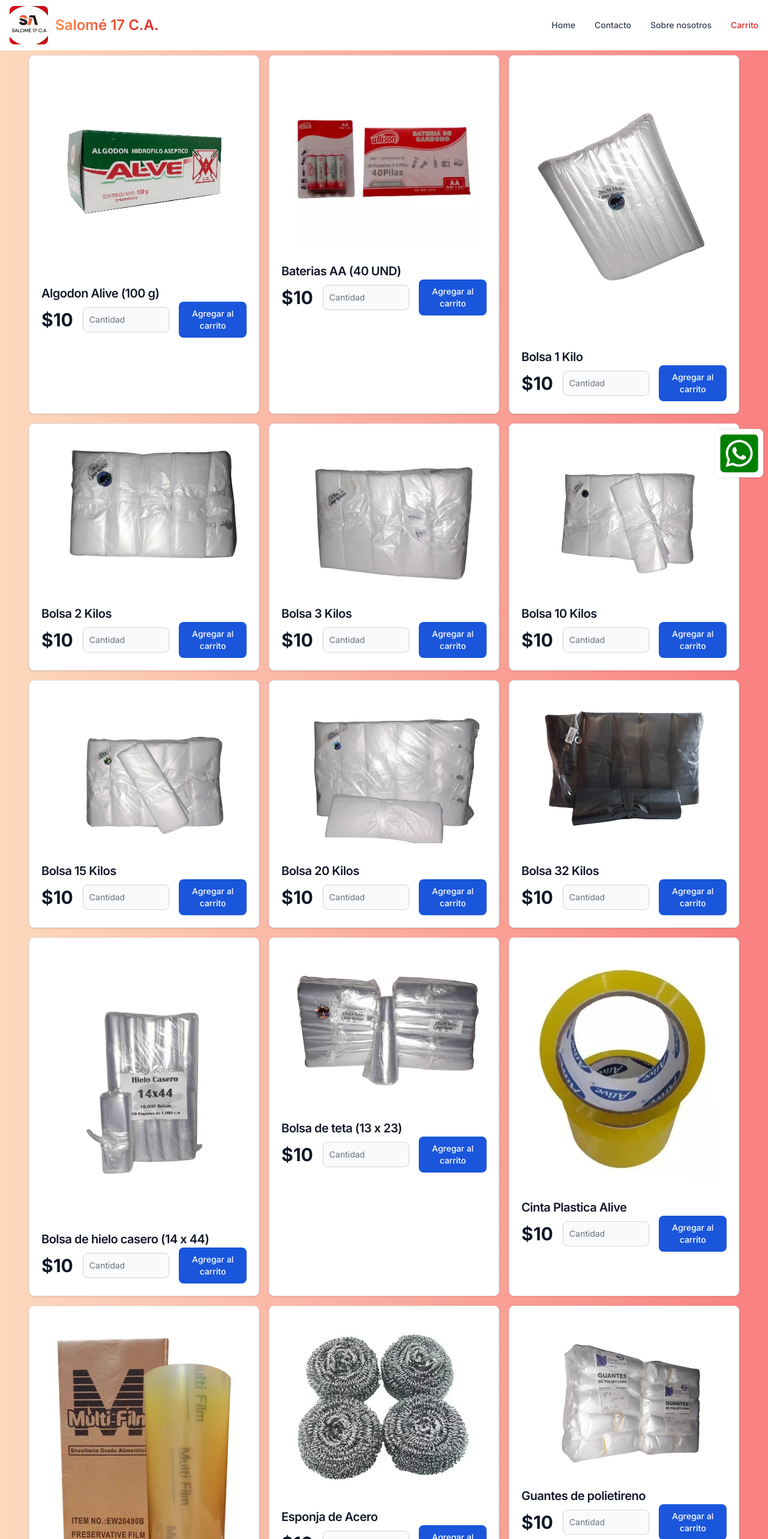
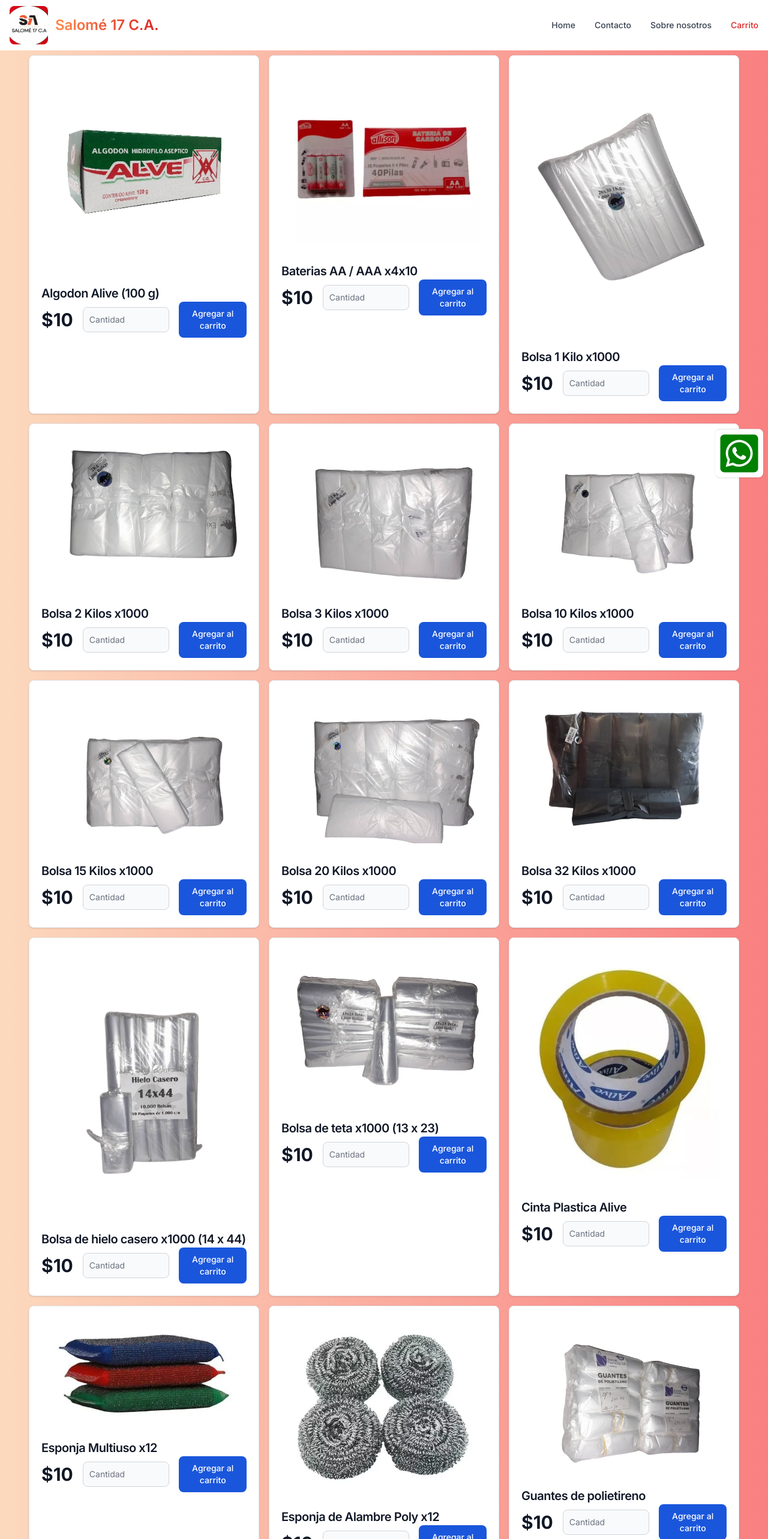
Before and after one commit to fabisb/salome17-startup, a Next.js app: page / in a window 1280 px wide. Shown: the top 2566 px of the page at 60% size. Built offline with nearby package versions, Linux system fonts and the light colour scheme.

Commit message:
terminadas alertas al agregar producto al carrito

```diff
--- a/app/about/page.js
+++ b/app/about/page.js
@@ -9,12 +9,12 @@
   return (
     <>
       <NavBarComp></NavBarComp>
-      <main className="justify-center grid bg-gradient-to-r from-orange-200 to-red-400 p-2">
+      <main className="   bg-gradient-to-r from-orange-200 to-red-400 p-2">
+        <div className="container flex justify-center">
           <Card
-          className="max-w-sm"
-          renderImage={() => (
-            <Image width={500} height={500} src="/img/icon.jpg" alt="image 1" />
-          )}
+            className="max-w-md"
+            imgAlt="Salome 17 logo"
+            imgSrc="/img/icon.jpg"
           >
             <h5 className="text-2xl font-bold tracking-tight text-gray-900 dark:text-white">
               Salomé 17
@@ -23,9 +23,20 @@
               Brindamos asesoria y soluciones en productos de quincalleria y
               bolsas plasticas.
             </p>
+            <h5 className="text-xl font-semibold tracking-tight text-gray-900 dark:text-white">
+              Idea de emprendimiento.
+            </h5>
+            <p className="font-normal text-gray-700 dark:text-gray-400">
+              Este emprendimiento consiste en distribuir y cubrir las
+              necesidades en los siguientes productos de bolsas plásticas,
+              quincallería, útiles de limpieza, artículos de papelería y
+              productos desechables de manera más eficiente y con excelente
+              precio.
+            </p>
           </Card>
+        </div>
+      </main>
       <WsSticky></WsSticky>
-      </main>
     </>
   );
 }
--- a/app/components/ProductCard.jsx
+++ b/app/components/ProductCard.jsx
@@ -1,18 +1,16 @@
 "use client";
-
 import { TextInput } from "flowbite-react";
 import Image from "next/image";
-
 import React, { useState } from "react";
+import { HiBadgeCheck } from "react-icons/hi";
 
 export default function ProductCard(props) {
   const [cantidad, setCantidad] = useState(0);
-
+  const [btnVali, setBtnVali] = useState(false);
   const addProduct = (nombre, precio, id) => {
     try {
-
-      if (cantidad <= 0 ) {
-        return alert('Ingrese una cantidad valida')
+      if (cantidad <= 0) {
+        return alert("Ingrese una cantidad valida");
       }
       const producto = { nombre, precio, cantidad, id };
       const productosGuardados =
@@ -26,9 +24,14 @@
       // Guarda el arreglo actualizado en el localStorage
       localStorage.setItem("productos", JSON.stringify(productosGuardados));
       console.log("🚀 ~ addProduct ~ productosGuardados:", productosGuardados);
+      setBtnVali(true);
+      setTimeout(() => {
+        console.log("Timeout");
+        setBtnVali(false);
+      }, 2000);
     } catch (error) {
       console.log(error);
-    return alert('Ha ocurrido un error');
+      return alert("Ha ocurrido un error");
     }
   };
 
@@ -39,7 +42,7 @@
           width={800}
           height={800}
           className="w-full h-auto p-8 rounded-t-lg"
-          src={"/productos/"+props.imagen}
+          src={"/productos/" + props.imagen}
           alt="product image"
         />
       </a>
@@ -60,12 +63,18 @@
             min={0}
             onChange={(event) => setCantidad(event.target.value)}
           ></TextInput>
+          {btnVali == false ? (
             <a
               onClick={() => addProduct(props.name, props.precio, props.id)}
               className="hover:cursor-pointer text-white bg-blue-700 hover:bg-blue-800 focus:ring-4 focus:outline-none focus:ring-blue-300 font-medium rounded-lg text-sm px-5 py-2.5 text-center dark:bg-blue-600 dark:hover:bg-blue-700 dark:focus:ring-blue-800"
             >
               Agregar al carrito
             </a>
+          ) : (
+            <a className="hover:cursor-pointer text-white bg-green-400 focus:ring-4 focus:outline-none focus:ring-blue-300 font-medium rounded-lg text-sm px-5 py-2.5 text-center dark:bg-green-600 dark:hover:bg-green-700 dark:focus:ring-green-800">
+              Agregado! <HiBadgeCheck size={20} />
+            </a>
+          )}
         </div>
       </div>
     </div>
--- a/app/page.js
+++ b/app/page.js
@@ -15,19 +15,19 @@
       <main className="justify-center grid bg-gradient-to-r from-orange-200 to-red-400 p-2">
         <div className="grid md:grid-cols-3 sm:grid-cols-2 gap-4">
           <ProductCard imagen='alive.jpg' id='1' name="Algodon Alive (100 g)" precio='10'></ProductCard>
-          <ProductCard imagen='bateriasAA.webp' id='2' name="Baterias AA (40 UND)" precio='10'></ProductCard>
-          <ProductCard imagen='bolsa-1k.png' id='3' name="Bolsa 1 Kilo" precio='10'></ProductCard>
-          <ProductCard imagen='bolsa-2k.png' id='4'  name="Bolsa 2 Kilos" precio='10'></ProductCard>
-          <ProductCard imagen='bolsa-3k.png' id='5'  name="Bolsa 3 Kilos" precio='10'></ProductCard>
-          <ProductCard imagen='bolsa-10k.png' id='6'  name="Bolsa 10 Kilos" precio='10'></ProductCard>
-          <ProductCard imagen='bolsa-15k.png' id='6'  name="Bolsa 15 Kilos" precio='10'></ProductCard>
-          <ProductCard imagen='bolsa-20k.png' id='6'  name="Bolsa 20 Kilos" precio='10'></ProductCard>
-          <ProductCard imagen='bolsa-32k.png' id='6'  name="Bolsa 32 Kilos" precio='10'></ProductCard>
-          <ProductCard imagen='bolsa-hielo.png' id='6'  name="Bolsa de hielo casero (14 x 44)" precio='10'></ProductCard>
-          <ProductCard imagen='bolsa-teta.png' id='6'  name="Bolsa de teta (13 x 23)" precio='10'></ProductCard>
+          <ProductCard imagen='bateriasAA.webp' id='2' name="Baterias AA / AAA x4x10" precio='10'></ProductCard>
+          <ProductCard imagen='bolsa-1k.png' id='3' name="Bolsa 1 Kilo x1000" precio='10'></ProductCard>
+          <ProductCard imagen='bolsa-2k.png' id='4'  name="Bolsa 2 Kilos x1000" precio='10'></ProductCard>
+          <ProductCard imagen='bolsa-3k.png' id='5'  name="Bolsa 3 Kilos x1000" precio='10'></ProductCard>
+          <ProductCard imagen='bolsa-10k.png' id='6'  name="Bolsa 10 Kilos x1000" precio='10'></ProductCard>
+          <ProductCard imagen='bolsa-15k.png' id='6'  name="Bolsa 15 Kilos x1000" precio='10'></ProductCard>
+          <ProductCard imagen='bolsa-20k.png' id='6'  name="Bolsa 20 Kilos x1000" precio='10'></ProductCard>
+          <ProductCard imagen='bolsa-32k.png' id='6'  name="Bolsa 32 Kilos x1000" precio='10'></ProductCard>
+          <ProductCard imagen='bolsa-hielo.png' id='6'  name="Bolsa de hielo casero x1000 (14 x 44)" precio='10'></ProductCard>
+          <ProductCard imagen='bolsa-teta.png' id='6'  name="Bolsa de teta x1000 (13 x 23)" precio='10'></ProductCard>
           <ProductCard imagen='cinta.webp' id='6'  name="Cinta Plastica Alive" precio='10'></ProductCard>
-          <ProductCard imagen='envoplast.webp' id='6'  name="Envoplast Multi Film" precio='10'></ProductCard>
-          <ProductCard imagen='esponja-acero.webp' id='6'  name="Esponja de Acero" precio='10'></ProductCard>
+          <ProductCard imagen='esponja-multiuso.webp' id='6'  name="Esponja Multiuso x12" precio='10'></ProductCard>
+          <ProductCard imagen='esponja-acero.webp' id='6'  name="Esponja de Alambre Poly x12" precio='10'></ProductCard>
           <ProductCard imagen='guantes.png' id='6'  name="Guantes de polietireno" precio='10'></ProductCard>
           <ProductCard imagen='talco-boy.png' id='6'  name="Talco para niños" precio='10'></ProductCard>
           <ProductCard imagen='toallas-humedas.jpg' id='6'  name="Toallas humedas (50 UND)" precio='10'></ProductCard>
```
Also changed, not shown: public/productos/esponja-multiuso.webp (added). Lines whose indentation alone changed are shown as unchanged.
